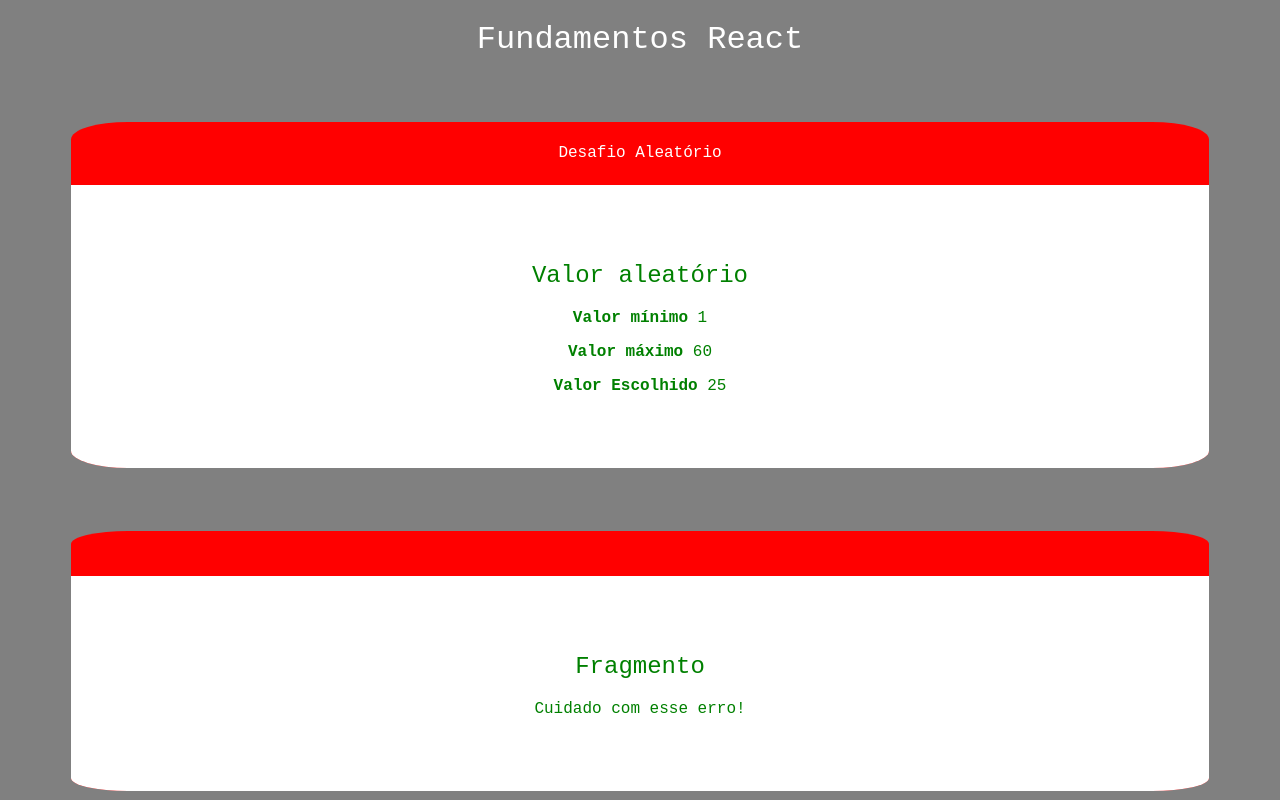
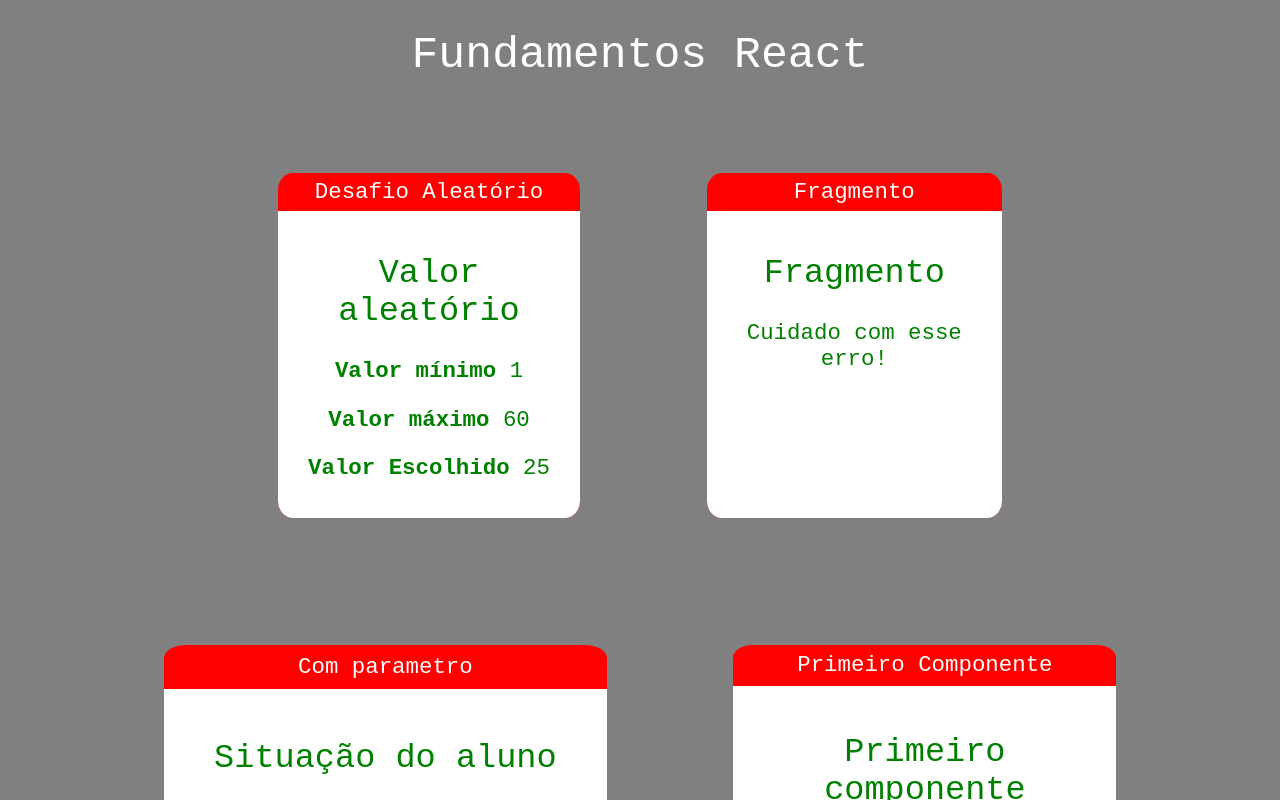
Before and after one commit to AdrielModollo/React-app-Node, a React (Create React App) app in the folder fundamentos-react/: page / in a window 1280 px wide. Shown: the top 800 px of the page. Built offline with nearby package versions, Linux system fonts and the light colour scheme; a web font is replaced by a local one.

Commit message:
Display relativo ao tamanho da janela

```diff
--- /dev/null
+++ b/fundamentos-react/src/App.css
@@ -0,0 +1,5 @@
+.App .Cards {
+    display: flex;
+    flex-wrap: wrap;
+    justify-content: center;
+}
--- a/fundamentos-react/src/App.jsx
+++ b/fundamentos-react/src/App.jsx
@@ -1,3 +1,4 @@
+import './App.css'
 import React from 'react'
 
 import Card from './components/layout/Card'
@@ -8,25 +9,28 @@ import Fragmento from './components/basicos/Fragmento'
 
 //Alt + Shift + F <=formata
 
-export default _ =>
-    <div id="app">
+export default () =>
+    <div className="App">
         <h1> Fundamentos React </h1>
+
+        <div className="Cards">
             <Card titulo="Desafio Aleatório">
                 <Aleatorio min={1} max={60} />
             </Card>
 
-        <Card>
-            <Fragmento titulo="Fragmento" />
+            <Card titulo="Fragmento">
+                <Fragmento  />
             </Card>
 
-        <Card>
+            <Card titulo="Com parametro">
                 <ComParametro
                     titulo="Situação do aluno"
                     aluno="Adriel" nota={8.7}
                 />
             </Card>
 
-        <Card>
+            <Card titulo="Primeiro Componente">
                 <Primeiro />
             </Card>
         </div>
+    </div>
--- a/fundamentos-react/src/components/layout/Card.css
+++ b/fundamentos-react/src/components/layout/Card.css
@@ -4,6 +4,10 @@
     overflow: hidden;
     border: 5% red;
     margin: 5%;
+    display: flex;
+    flex-direction: column;
+    min-width: 10%;
+    max-width: 50%;
 }
 
 .Card .Title {
@@ -13,6 +17,7 @@
 }
 
 .Card .Content {
+    flex-grow: 1;
     background-color: white;
     color: green;
     padding: 5%;
--- a/fundamentos-react/src/components/layout/Card.jsx
+++ b/fundamentos-react/src/components/layout/Card.jsx
@@ -1,5 +1,5 @@
 import React from 'react'
-import  "./Card.css"
+import "./Card.css"
 
 export default props => {
     return (
--- a/fundamentos-react/src/index.css
+++ b/fundamentos-react/src/index.css
@@ -3,6 +3,7 @@ body {
     color:white;
     font-family: 'Red Hat Mono', monospace;
     text-align:center;
+    font-size: 1.4rem;
 }
 
 h1,h2, h3{
```
Lines whose indentation alone changed are shown as unchanged.
